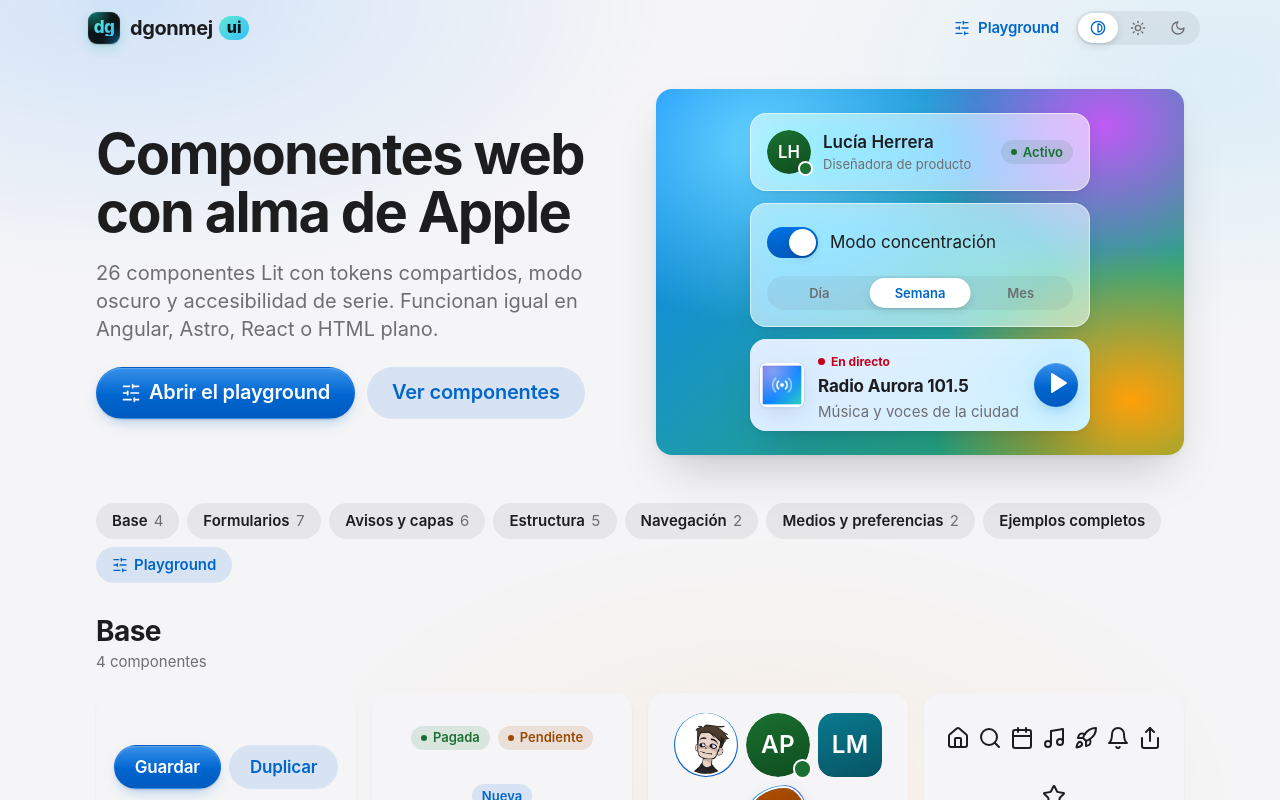
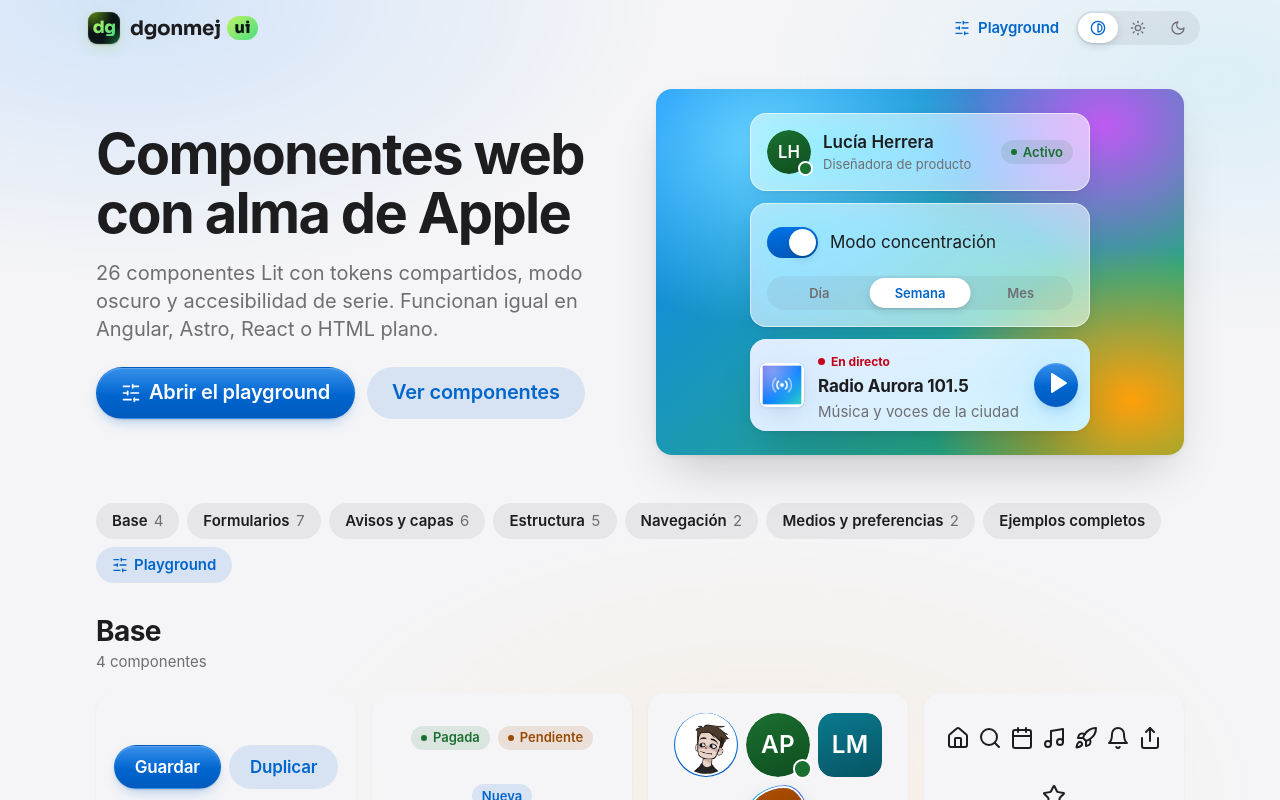
Before and after one commit to dgonmej/dgonmej-ui, a website built with Vite: page demo/index.html in a window 1280 px wide. Shown: the top 800 px of the page. Built offline with nearby package versions, Linux system fonts and the light colour scheme.

Commit message:
Give the demo lockup the Lima colour and Sora, and regenerate its share image

```diff
--- a/demo/marca.css
+++ b/demo/marca.css
@@ -1,10 +1,14 @@
-/* Marca de la barra: la misma pieza "dg" del favicon (fondo oscuro con brillo verde azulado)
-   y el nombre, con "ui" en una pastilla del mismo degradado. Colores de la familia dgonmej.
+/* Marca de la barra: la misma pieza "dg" del favicon (fondo oscuro con el brillo «Lima», el color de
+   ui en la familia dgonmej: ver Code/brand) y el nombre, con "ui" en una pastilla del mismo degradado,
+   en Sora. Solo la marca: los componentes de la demo enseñan el tema por defecto de la librería.
    La comparten la demo y el playground. */
+@import '@fontsource/sora/700.css';
+@import '@fontsource/sora/800.css';
+
 .brand {
   --brand-ink: #0b1416;
-  --brand-from: #5eead4;
-  --brand-to: #38bdf8;
+  --brand-from: #bef264;
+  --brand-to: #4ade80;
   display: inline-flex;
   align-items: center;
   gap: 10px;
@@ -32,16 +36,16 @@
   border-radius: 9px;
   overflow: hidden;
   background:
-    radial-gradient(90% 90% at 15% 0%, rgb(20 184 166 / 0.6), transparent 70%),
-    radial-gradient(80% 80% at 100% 100%, rgb(14 165 233 / 0.45), transparent 70%),
+    radial-gradient(90% 90% at 15% 0%, rgb(132 204 22 / 0.6), transparent 70%),
+    radial-gradient(80% 80% at 100% 100%, rgb(34 197 94 / 0.45), transparent 70%),
     var(--brand-ink);
   box-shadow:
     inset 0 0 0 1px rgb(255 255 255 / 0.08),
     0 1px 2px rgb(0 0 0 / 0.18),
-    0 4px 12px rgb(20 184 166 / 0.22);
+    0 4px 12px rgb(132 204 22 / 0.22);
 }
 .brand-mark span {
-  font-family: var(--ui-font-family-display);
+  font-family: 'Sora', var(--ui-font-family-display);
   font-size: 17px;
   font-weight: 800;
   letter-spacing: -0.04em;
@@ -56,7 +60,7 @@
   display: inline-flex;
   align-items: center;
   gap: 6px;
-  font-family: var(--ui-font-family-display);
+  font-family: 'Sora', var(--ui-font-family-display);
   font-size: var(--ui-font-size-title3);
   font-weight: 700;
   letter-spacing: -0.02em;
--- a/package.json
+++ b/package.json
@@ -45,6 +45,7 @@
     "lit": "^3.2.0"
   },
   "devDependencies": {
+    "@fontsource/sora": "^5.3.0",
     "vite": "^5.4.0"
   }
 }
```
Also changed, not shown: docs/PENDIENTES.md (+8 -2 lines), demo/public/og.png, 1 other file.
